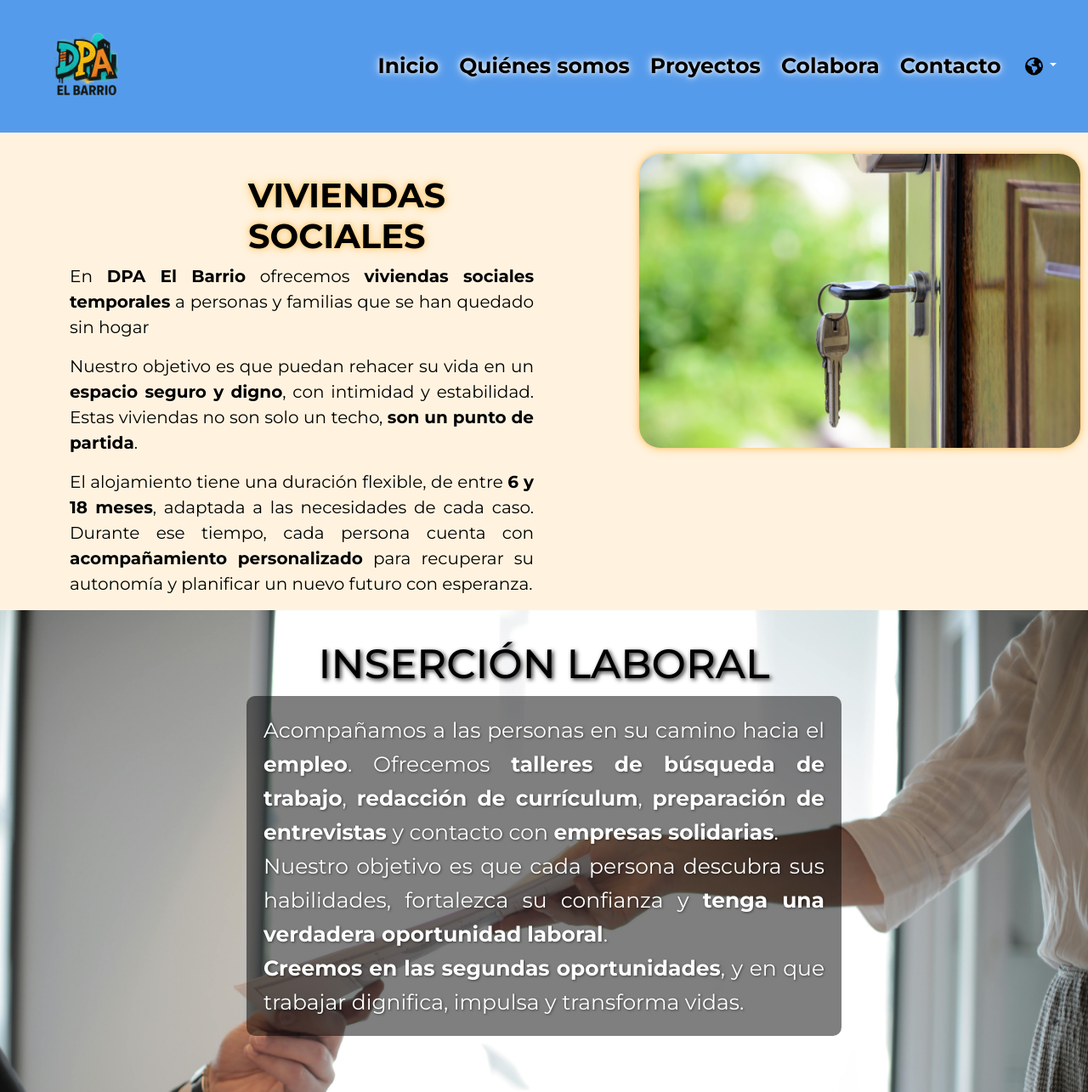
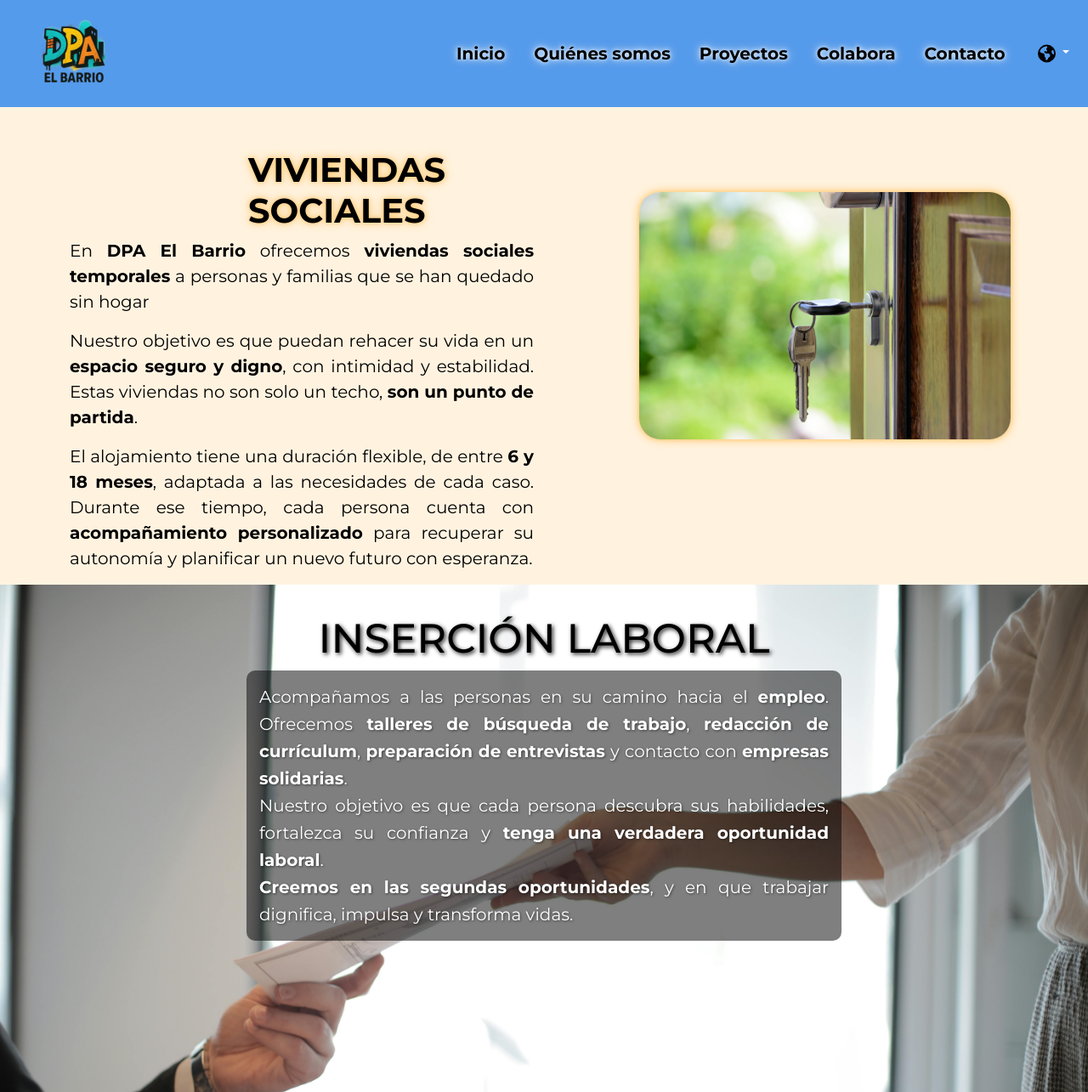
Before and after one commit to DavidInie/M12.1-PROJECTE-de-WEB-David-Iniesta-Pere-L-pez-Arnau-Pasc-, a plain HTML site: page es/proyecto.html in a window 1280 px wide. Shown: the top 1285 px of the page at 85% size. Drawn offline with nearby package versions, Linux system fonts and the light colour scheme; a web font is replaced by a local one.

Commit message:
final final

```diff
--- a/css/stils.css
+++ b/css/stils.css
@@ -6,7 +6,7 @@ body {
 }
 
 .header{
-    padding: 20px;
+    padding: 5px;
     background-color: rgb(85, 155, 235);
     background-size: cover;
     background-position: center;
@@ -34,7 +34,8 @@ body {
                0 0 10px rgba(255, 255, 255, 0.6),
                0 0 15px rgba(255, 255, 255, 0.4);
 
-    font-size: 25px;
+    font-size: 20px;
+    margin-right: 10px;
 }
 
 .carousel{
@@ -363,10 +364,10 @@ height: 650px; /* o lo que quieras */
   line-height: 1.6;
   color: rgb(255, 255, 255);
   text-align: justify;
-  font-size: 25px;
+  font-size: 20px;
   color: #ffffff;
   background-color: rgba(0, 0, 0, 0.5); /* fondo solo para el texto */
-  padding: 20px;
+  padding: 15px;
   border-radius: 10px;
   text-shadow: 1px 1px 3px rgba(0, 0, 0, 0.5);
 
@@ -504,9 +505,9 @@ height: 650px; /* o lo que quieras */
 }
 
 #fotollave{
- width: 95%;
+ width: 80%;
  border-radius: 25px;
- margin-top: 25px;
+ margin-top: 100px;
  margin-left: 100px;
  box-shadow:  0 0 5px rgba(255, 189, 102, 0.8),
               0 0 10px rgba(255, 214, 101, 0.6),
@@ -590,7 +591,7 @@ height: 650px; /* o lo que quieras */
 }
 
 #Historiaaa{
-  margin-right: 450px;
+  margin-right: 400px;
   font-size: 40px;
   color:black;
   text-shadow:  0 0 5px rgba(134, 249, 255, 0.8),
--- a/es/proyecto.html
+++ b/es/proyecto.html
@@ -108,19 +108,14 @@
         <div class="container-fluid"> <!--abre div de container text-fluid-->
             <div class="row"><!--abre row-->
                  <div class="col-sm-12 col-lg-12"><!--sm tamaño movil lg tamaño ordenador, abre div texto+img-->
-                  <h3 id="Inserciónn">HISTORIA REAL</h3>
-                  <h3 id="Historiaaa">Carlos, 45 años</h3>
-                  <p id="Misionleter" ><strong>Perdió su casa por un incendio</strong> y durante semanas tuvo que dormir en su coche. Carlos llegó a <strong>DPA El Barrio</strong> buscando una segunda oportunidad. Le ofrecimos una <strong>vivienda temporal</strong>, acompañamiento emocional y apoyo para volver al mercado laboral.<br> Asistió a nuestros <strong>talleres de empleo</strong>, mejoró su currículum y practicó entrevistas.Hoy Carlos trabaja en mantenimiento y está ahorrando para alquilar su propio piso.
-                  <br> <strong>"Gracias a DPA El Barrio, volví a tener esperanza."</strong></p>
+                    <h3 id="Inserciónn">HISTORIA REAL</h3>
+                    <h3 id="Historiaaa">Carlos, 45 años</h3>
+                    <p id="Misionleter"><strong>Perdió su casa por un incendio</strong> y durante semanas tuvo que dormir en su coche. Carlos llegó a <strong>DPA El Barrio</strong> buscando una segunda oportunidad. Le ofrecimos una <strong>vivienda temporal</strong>, acompañamiento emocional y apoyo para volver al mercado laboral.<br> Asistió a nuestros <strong>talleres de empleo</strong>, mejoró su currículum y practicó entrevistas.Hoy Carlos trabaja en mantenimiento y está ahorrando para alquilar su propio piso.
+                    <br> <strong>"Gracias a DPA El Barrio, volví a tener esperanza."</strong></p>
                 </div><!--cierra div texto + img-->
-
             </div><!--cierra div texto-->
-
             </div><!--cierra row-->
         </div><!--cierra div de container text-fluid-->
-    </div><!--cierra div de header2-->
-
-
 
     <div class="footer"><!--abre div de header2-->
         <div class="container-fluid"> <!--abre div de container text-fluid-->
```
Also changed, not shown: index.html (+1 -1 lines).
